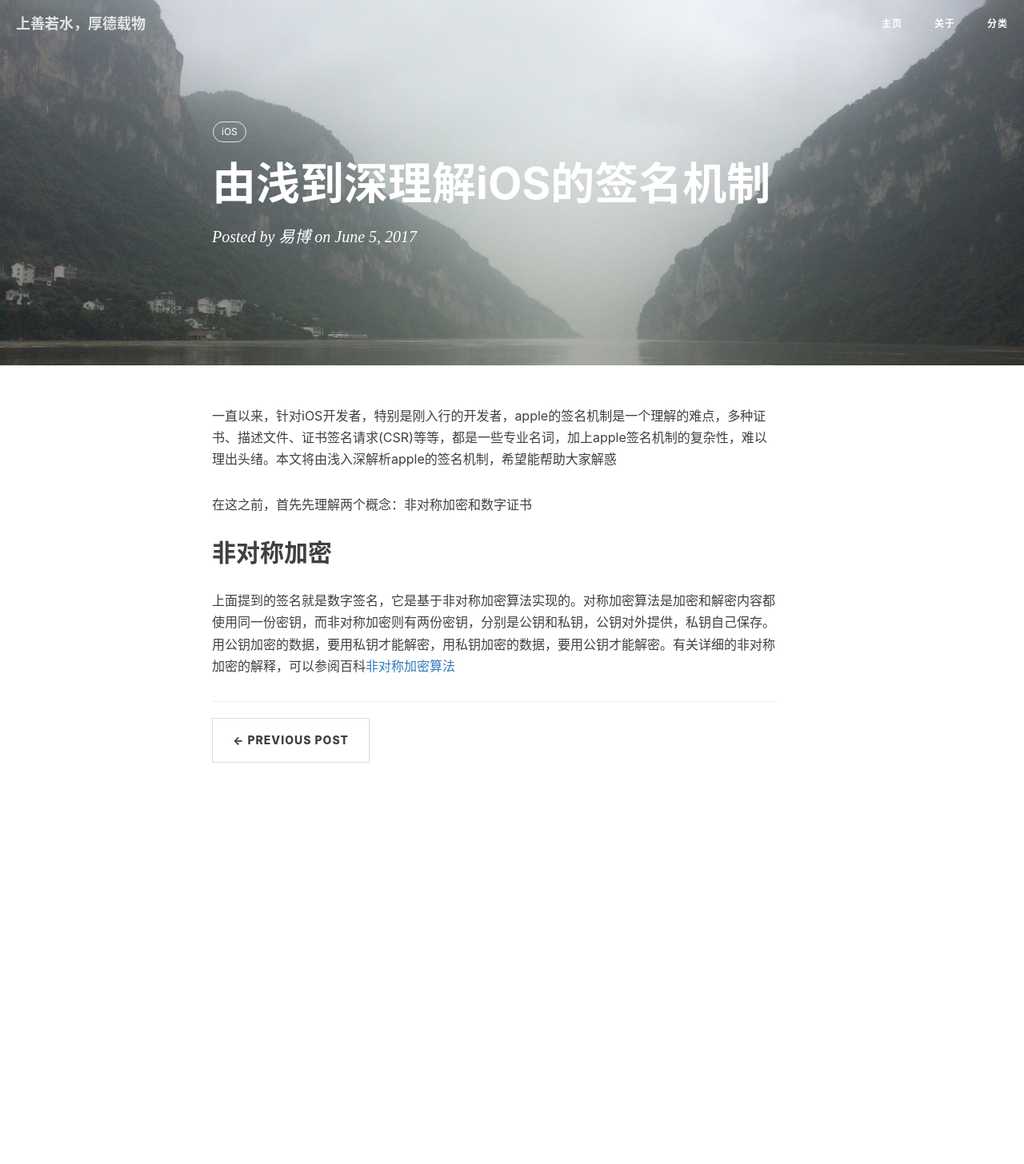
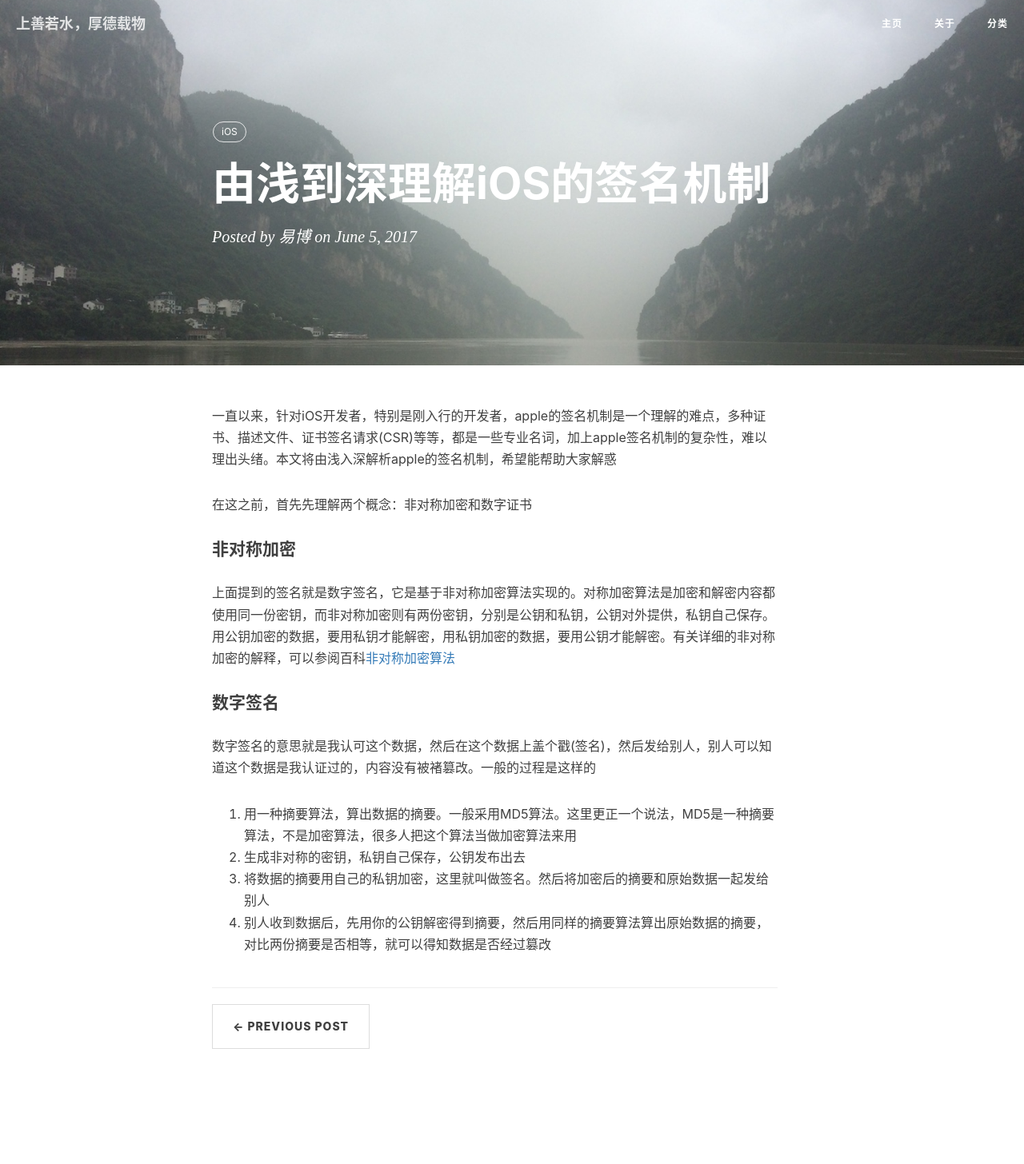
Before and after one commit to xttxqjfg/xttxqjfg.github.io, a Jekyll site: the page built from _posts/201706/2017-06-05-由浅到深理解iOS的签名机制.markdown, in a window 1280 px wide. Shown: the whole page at 80% size. Built offline with Jekyll 4.4.1, drawn with Linux system fonts in a browser that asks for light colours; nearby versions of some CDN libraries; comment, search, counter and statistics services are not loaded; before the commit the page ends 1098 px from its top, so only the background shows below that.

Commit message:
no message

```diff
--- a/_posts/201706/2017-06-05-由浅到深理解iOS的签名机制.markdown
+++ b/_posts/201706/2017-06-05-由浅到深理解iOS的签名机制.markdown
@@ -13,7 +13,15 @@ tags:
 
 在这之前，首先先理解两个概念：非对称加密和数字证书
 
-非对称加密
---------
+#### 非对称加密
 
 上面提到的签名就是数字签名，它是基于非对称加密算法实现的。对称加密算法是加密和解密内容都使用同一份密钥，而非对称加密则有两份密钥，分别是公钥和私钥，公钥对外提供，私钥自己保存。用公钥加密的数据，要用私钥才能解密，用私钥加密的数据，要用公钥才能解密。有关详细的非对称加密的解释，可以参阅百科[非对称加密算法](http://baike.baidu.com/link?url=WBJ7fFUpICd_QMGvgN5vRHgKqIdV-Qo06PNNjSRzBs83j87HrqBQocYO2FXFqAeD3RnpvxvbVeGtwv5JFt17aP2Cs5wwsNY8_Q62vocCFWTVn-ftsi2TI_W_1bjm-kqWiMttVFNC-NUUcO-JTq8Zz4uTvuE02m1UG4EK_5mpQH3)
+
+#### 数字签名
+
+数字签名的意思就是我认可这个数据，然后在这个数据上盖个戳(签名)，然后发给别人，别人可以知道这个数据是我认证过的，内容没有被褚篡改。一般的过程是这样的
+
+  1. 用一种摘要算法，算出数据的摘要。一般采用MD5算法。这里更正一个说法，MD5是一种摘要算法，不是加密算法，很多人把这个算法当做加密算法来用
+  2. 生成非对称的密钥，私钥自己保存，公钥发布出去
+  3. 将数据的摘要用自己的私钥加密，这里就叫做签名。然后将加密后的摘要和原始数据一起发给别人
+  4. 别人收到数据后，先用你的公钥解密得到摘要，然后用同样的摘要算法算出原始数据的摘要，对比两份摘要是否相等，就可以得知数据是否经过篡改
```
